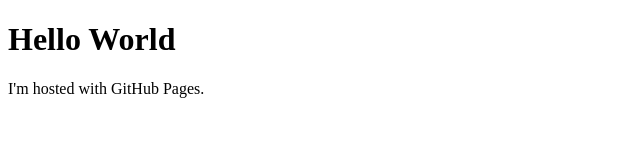
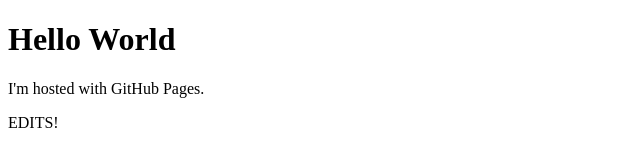
Before and after one commit to VainGuide/vainguide.github.io, a plain HTML site: page index.html in a window 1280 px wide. Shown: the full height of the page, 0-640 px from the left. Drawn offline with Linux system fonts and the light colour scheme.

Commit message:
stueaf
Adfe

```diff
--- a/index.html
+++ b/index.html
@@ -3,5 +3,6 @@
 <body>
 <h1>Hello World</h1>
 <p>I'm hosted with GitHub Pages.</p>
+<p>EDITS!</>
 </body>
 </html>
```
